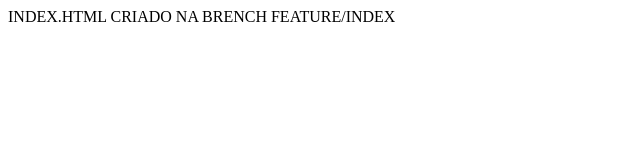
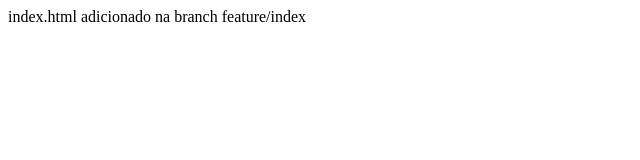
Before and after one commit to ostwrk/modulo-git, a plain HTML site: page index.html in a window 1280 px wide. Shown: the whole page, without its empty margins (0-640 px from the left). Drawn offline with Linux system fonts and the light colour scheme.

Commit message:
bugfix: deixando frase em caixa baixa

```diff
--- a/index.html
+++ b/index.html
@@ -6,6 +6,6 @@
     <title>Document</title>
 </head>
 <body>
-    INDEX.HTML CRIADO NA BRENCH FEATURE/INDEX
+    index.html adicionado na branch feature/index
 </body>
 </html>
```
